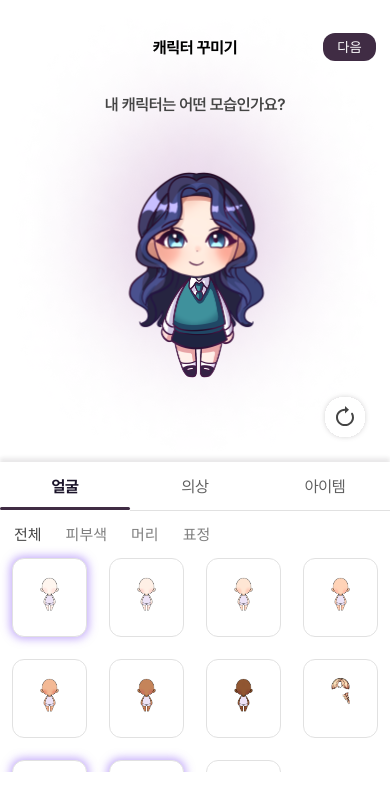
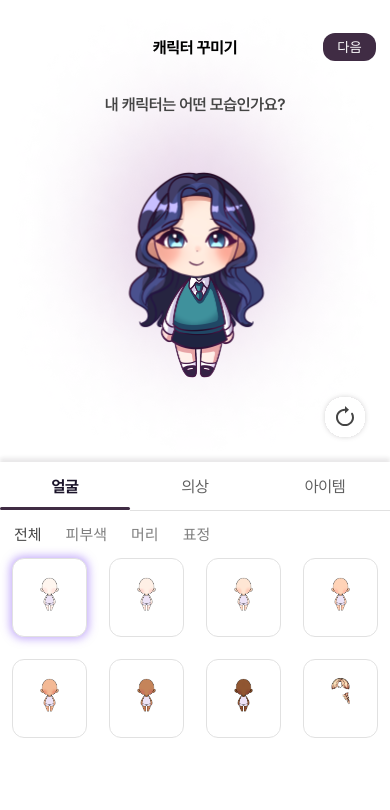
Before and after one commit to KUIT-Pleiades/Pleiades-Web-FrontEnd, a React (Vite) app: page /settings in a window 390 px wide. Shown: the top 810 px of the page. Built offline with nearby package versions, Linux system fonts and the light colour scheme.

Commit message:
Fix: adjust scroll

```diff
--- a/src/pages/Settings/FaceTab.module.scss
+++ b/src/pages/Settings/FaceTab.module.scss
@@ -1,7 +1,10 @@
 .faceTabContainer {
+	width: clamp(375px, 100dvw, 428px);
+}
 
-	width: clamp(375px, 100dvw, 428px);
-
+.faceTabContent{
+	height: 200px;
+		overflow-y: auto;
 }
 
 .faceTab {
@@ -30,8 +33,7 @@
 	justify-content: center;
 	gap: 22px;
 	padding: 14px 20px;
-	height: 200px;
-	overflow-y: auto;
+	box-sizing: border-box;
 }
 
 .item {
--- a/src/pages/Settings/FaceTab.tsx
+++ b/src/pages/Settings/FaceTab.tsx
@@ -58,6 +58,7 @@ const FaceTab = () => {
           표정
         </button>
       </div>
+      <div className={s.faceTabContent}>
         <div className={s.gridItems}>
           {filteredFaceImages.map((image) => (
             <div
@@ -76,6 +77,7 @@ const FaceTab = () => {
           ))}
         </div>
       </div>
+    </div>
   );
 };
 
```
Lines whose indentation alone changed are shown as unchanged.
